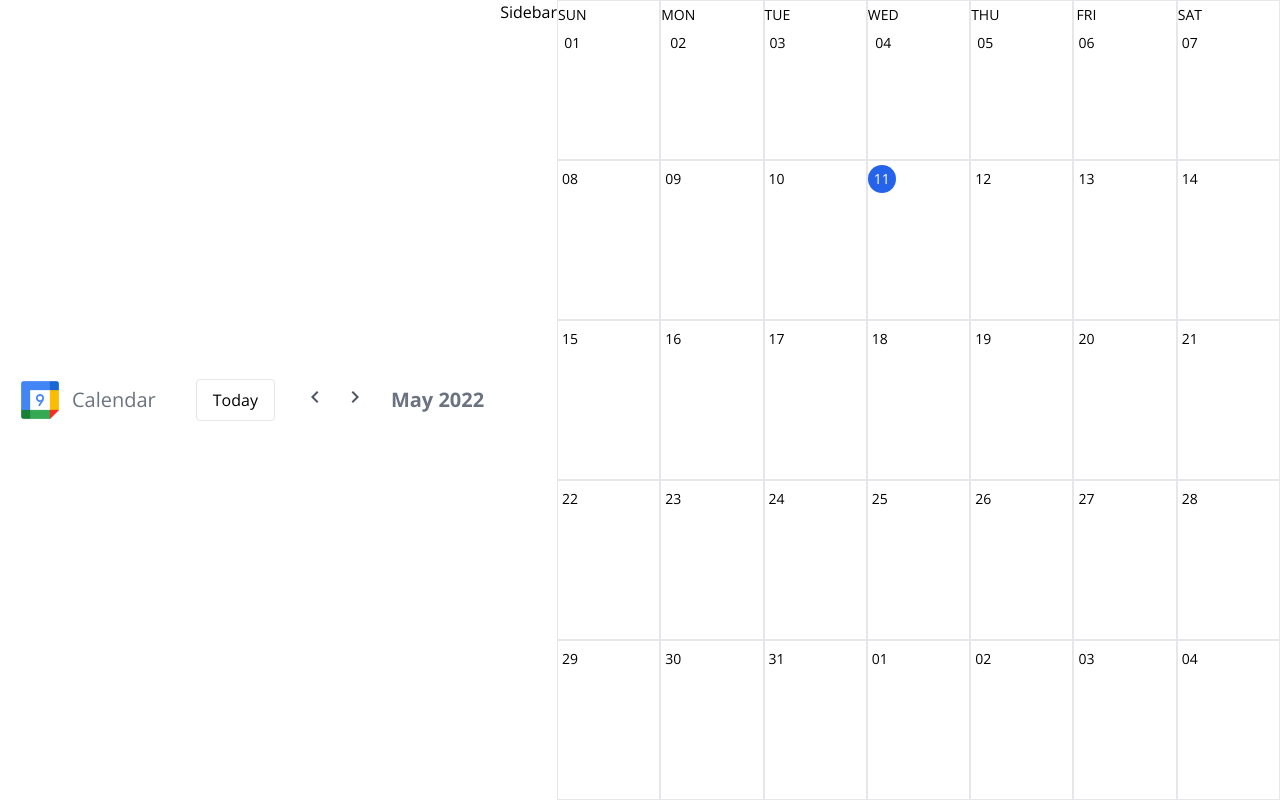
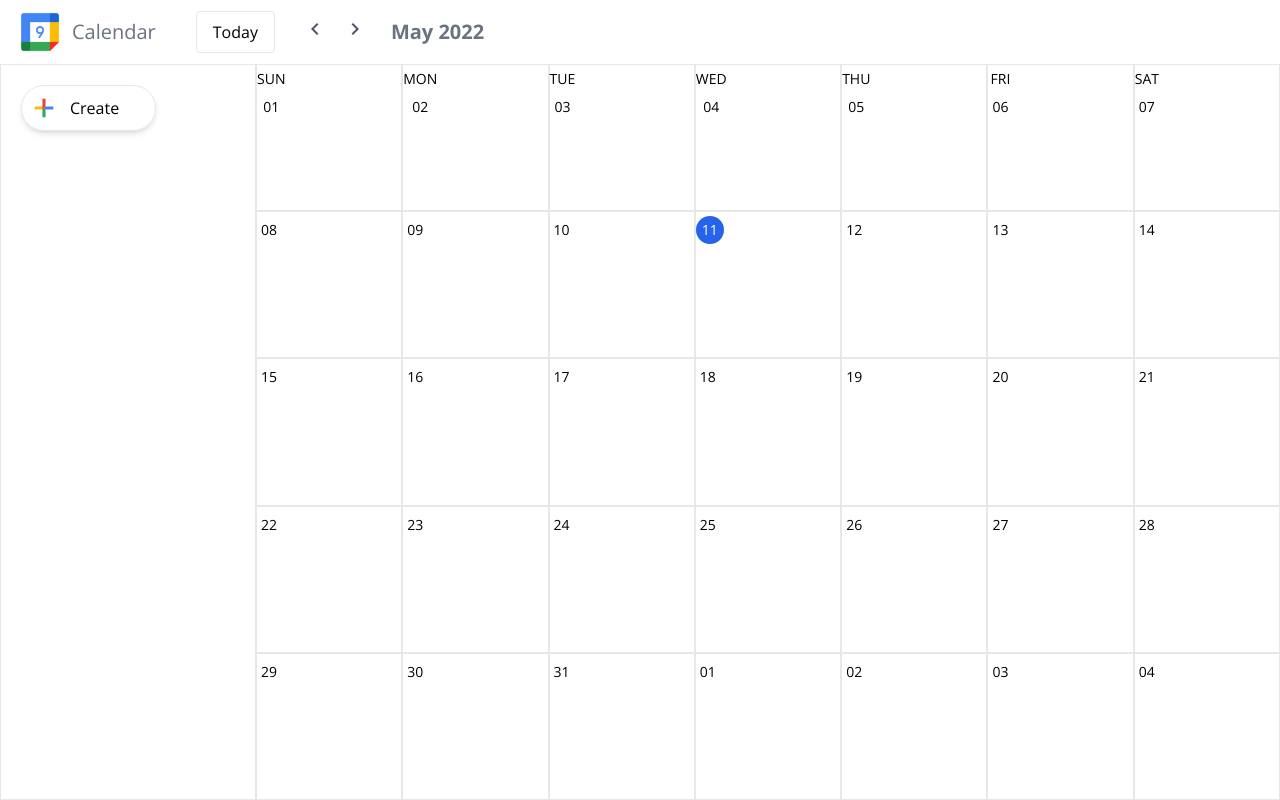
Before and after one commit to YusraSenimAydin/Google-Calendar-Clone-React, a React (Create React App) app: page / in a window 1280 px wide. Built offline with nearby package versions, Linux system fonts and the light colour scheme.

Commit message:
Sidebar components added

```diff
--- a/src/App.js
+++ b/src/App.js
@@ -16,7 +16,7 @@ function App() {
   },[monthIndex])
   return (
     <React.Fragment>
-      <div className="h-screen flex flex-columns">
+      <div className="h-screen flex flex-col">
      <CalendarHeader />
      <div className="flex flex-1">
        <Sidebar />
--- /dev/null
+++ b/src/components/CreateEventButton.js
@@ -0,0 +1,15 @@
+import React, { useContext } from "react";
+import plusImg from "../assets/plus.svg";
+import GlobalContext from "../context/GlobalContext";
+export default function CreateEventButton() {
+  const { setShowEventModal } = useContext(GlobalContext);
+  return (
+    <button
+      onClick={() => setShowEventModal(true)}
+      className="border p-2 rounded-full flex items-center shadow-md hover:shadow-2xl"
+    >
+      <img src={plusImg} alt="create_event" className="w-7 h-7" />
+      <span className="pl-3 pr-7"> Create</span>
+    </button>
+  );
+}
--- a/src/components/Sidebar.js
+++ b/src/components/Sidebar.js
@@ -1,7 +1,11 @@
-import React from 'react'
+import React from "react";
+import CreateEventButton from "./CreateEventButton";
 
 export default function Sidebar() {
   return (
-    <div>Sidebar</div>
-  )
+    <aside className="border p-5 w-64">
+      <CreateEventButton />
+
+    </aside>
+  );
 }
```
